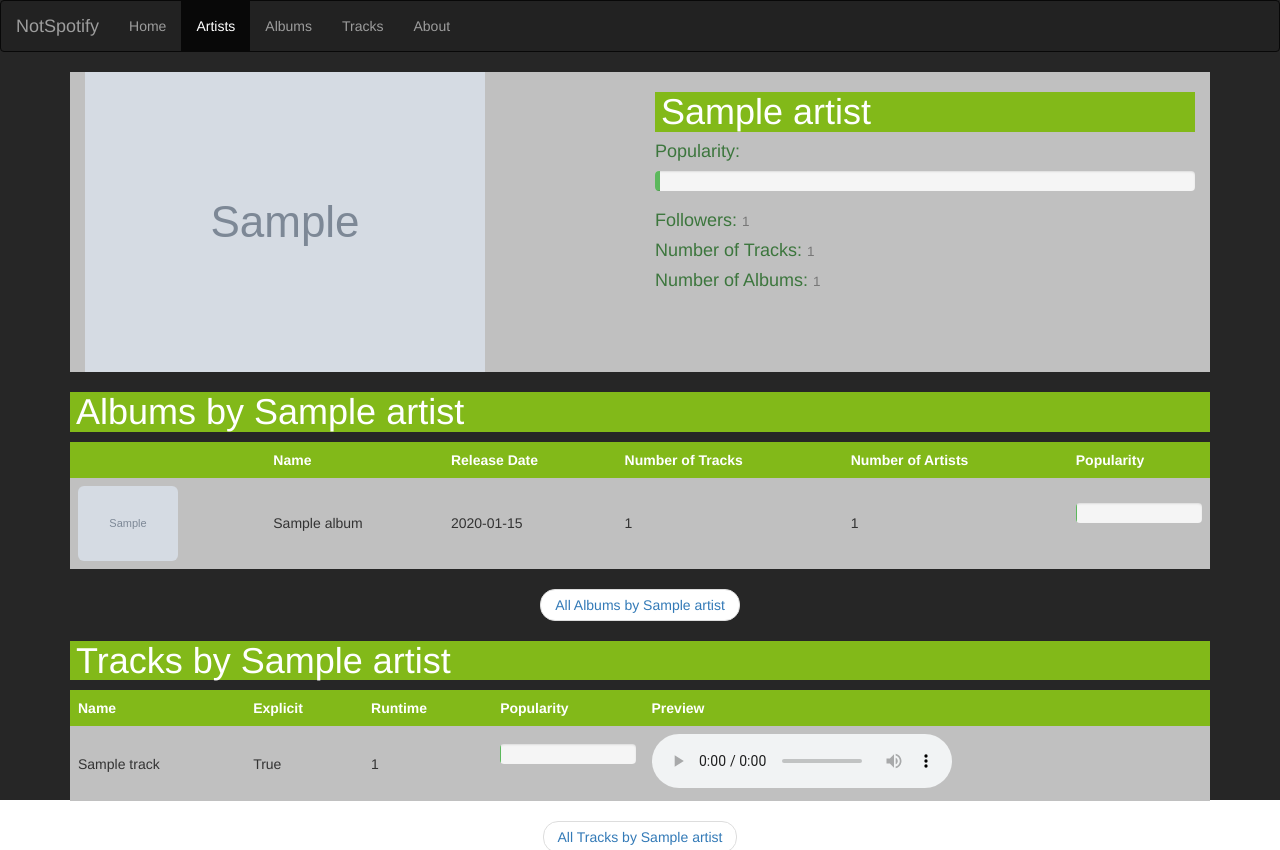
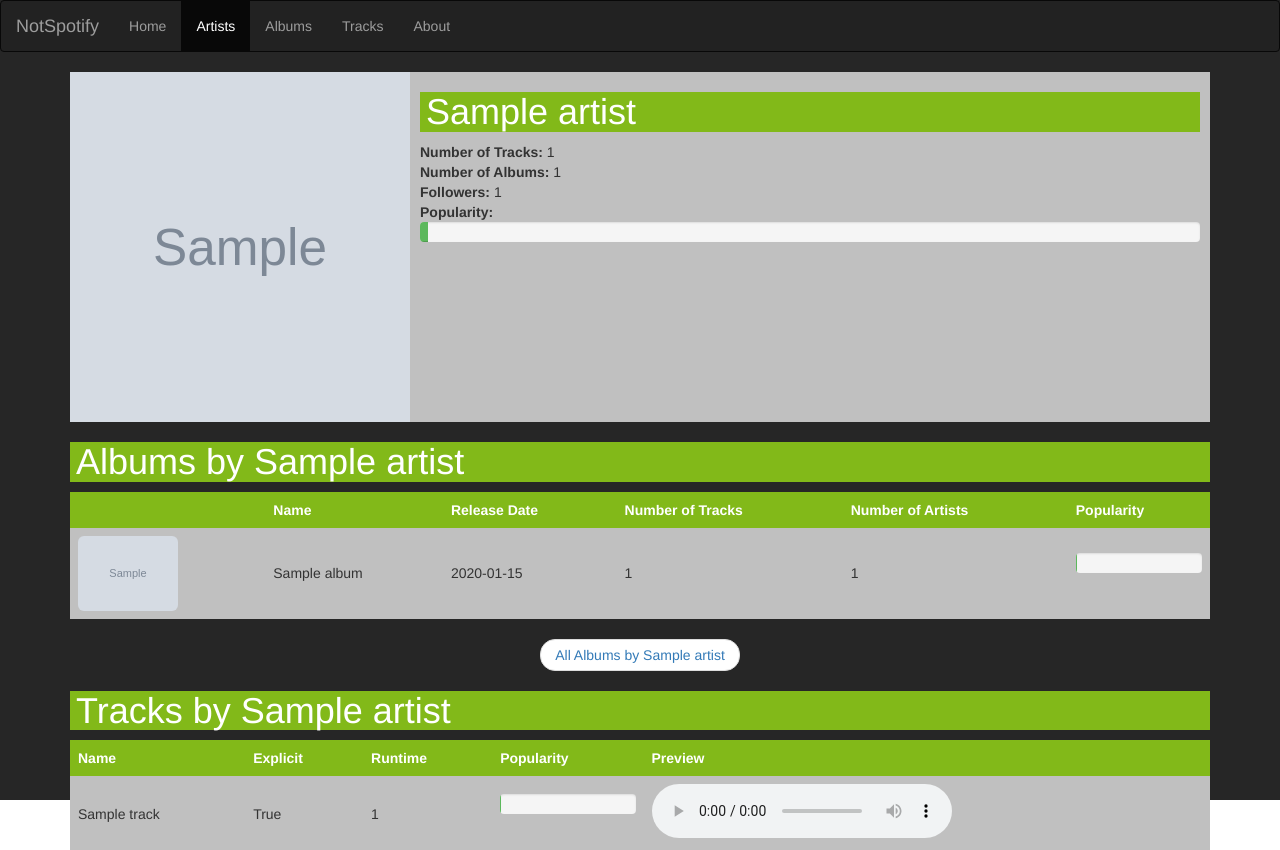
Before and after one commit to bullapse/cs373-idb-music, a Flask app: page /artist/1 in a window 1280 px wide. Shown: the top 850 px of the page. Run offline with Flask 2, Linux system fonts and the light colour scheme; tables that the repository leaves empty hold one stand-in row (values such as "Sample post"); grey boxes marked "Sample" are stand-in pictures; some libraries are stand-ins or nearby versions.

Commit message:
fixed up artist and tracks details page

```diff
--- a/notspotify/static/css/artists.css
+++ b/notspotify/static/css/artists.css
@@ -31,7 +31,7 @@ body {
     transition: width 0.4s ease-in-out;
 }
 #splashSearch input[type=text]:focus {
-    width: 100%;
+    width: 80%;
 }
 
 table {
@@ -61,16 +61,17 @@ tr:hover {
     background-color: #c0c0c0;
 }
 .media-left {
-    width: 200px;
-    height: 200px;
+    width: 350px;
+    height: 350px;
     float: left;
 }
 .media-left img {
     width: 100%;
-    height: auto;
+    height: 100%;
 }
 .media-body {
     height: 100%;
+    padding-right: 10px;
 }
 #details {
     background-color: #c0c0c0;
--- a/notspotify/templates/artist_description.html
+++ b/notspotify/templates/artist_description.html
@@ -36,20 +36,22 @@
 {% block content %}
 <div class="container">
   <div class="media">
-    <div class="col-md-6">
-      <img class="img-responsive" src="{{artist.image_url}}">
+    <div class="media-left">
+      <img src="{{artist.image_url}}">
     </div>
-    <div class="col-md-6">
+    <div class="media-body">
       <h1 id="headerBorder">{{artist.name}}</h1>
-      <h4 class="text-success">Popularity:</h4>
-      <div class="progress">
+      <div class="details">
+        <div><strong>Number of Tracks: </strong>{{artist.number_of_tracks}}</div>
+        <div><strong>Number of Albums: </strong>{{artist.number_of_albums}}</div>
+        <div><strong>Followers: </strong>{{artist.followers}}</div>
+        <div><strong>Popularity: </strong></div>
+        <div class="progress">
         <div class="progress-bar progress-bar-success" role="progressbar"
           aria-valuemin="0" aria-valuemax="100" style="width:{{artist.popularity}}%">
         </div>
+        </div>
       </div>
-      <h4 class="text-success">Followers: <small>{{artist.followers}}</small></h4>
-      <h4 class="text-success">Number of Tracks: <small>{{artist.number_of_tracks}}</small></h4>
-      <h4 class="text-success">Number of Albums: <small>{{artist.number_of_albums}}</small></h4>
     </div>
   </div>
 <h1 id="headerBorder">Albums by {{artist.name}}</h1>
```
